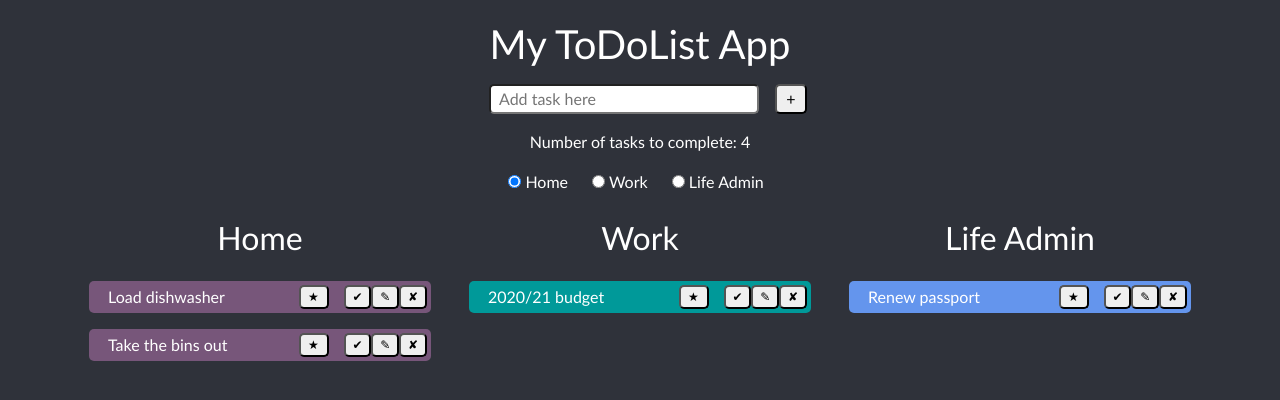
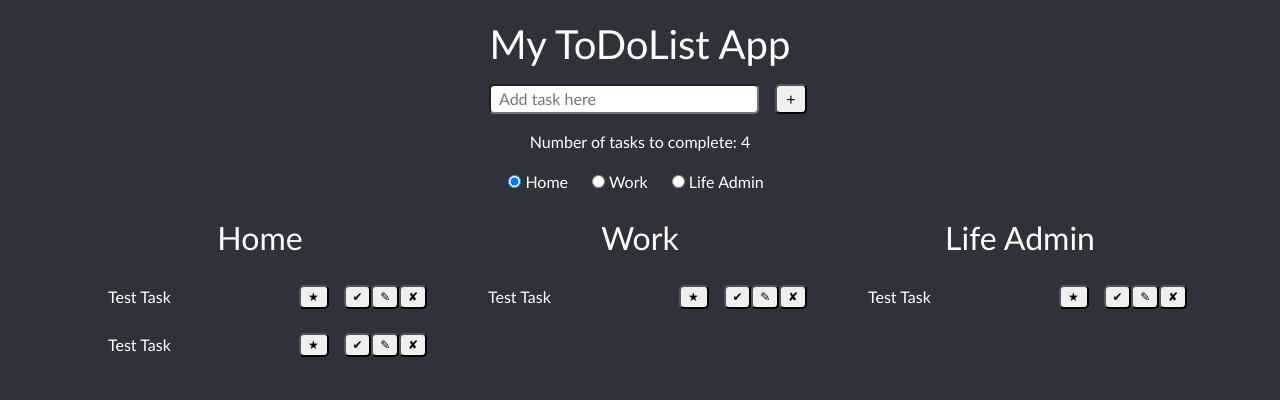
Before and after one commit to ameliamyfanwy/todo-app-frontend, a React (Create React App) app: page / in a window 1280 px wide. Shown: the top 400 px of the page. Built offline with nearby package versions, Linux system fonts and the light colour scheme.

Commit message:
Creating TaskList component

```diff
--- a/src/App.js
+++ b/src/App.js
@@ -6,6 +6,7 @@ import AddTask from './AddTask';
 import Tally from './Tally';
 import CatHeader from './CatHeader';
 import Task from './Task';
+import TaskList from './TaskList';
 import RadioButtons from './RadioButtons';
 
 
@@ -31,16 +32,16 @@ class App extends React.Component {
           <div className="row taskdetails">
             <div className="col-12 col-md-4">
               <CatHeader name="Home" />
-              <Task color="#77567A" name="Load dishwasher" />
-              <Task color="#77567A" name="Take the bins out" />
+              <TaskList color="#77567A" name="Load dishwasher" />
+              <TaskList color="#77567A" name="Take the bins out" />
             </div>
             <div className="col-12 col-md-4">
               <CatHeader name="Work" />
-              <Task color="#009999" name="2020/21 budget" />
+              <TaskList color="#009999" name="2020/21 budget" />
             </div>
             <div className="col-12 col-md-4">
               <CatHeader name="Life Admin" />
-              <Task color="#6495ED" name="Renew passport" />
+              <TaskList color="#6495ED" name="Renew passport" />
             </div>
           </div>
         </div>
--- a/src/Task.js
+++ b/src/Task.js
@@ -5,9 +5,9 @@ class Task extends React.Component {
     render() {
       return (
         <div>
-            <div className="row task" style={{backgroundColor : this.props.color}}>
+            <div className="row task">
                 <div className="col-12 col-md-9">
-                    {this.props.name}
+                    Test Task
                     <button button type="button" className="star">&#9733;</button>
                 </div>
                 <div className="col-4 col-md-1 px-0 editoption d-flex justify-content-center">
--- /dev/null
+++ b/src/TaskList.js
@@ -0,0 +1,16 @@
+import React from 'react';
+import Task from './Task';
+
+class TaskList extends React.Component {
+ render() {
+     return (
+         <div>
+             <Task />
+         </div>
+     )
+
+    }
+
+}
+
+export default TaskList;
```
